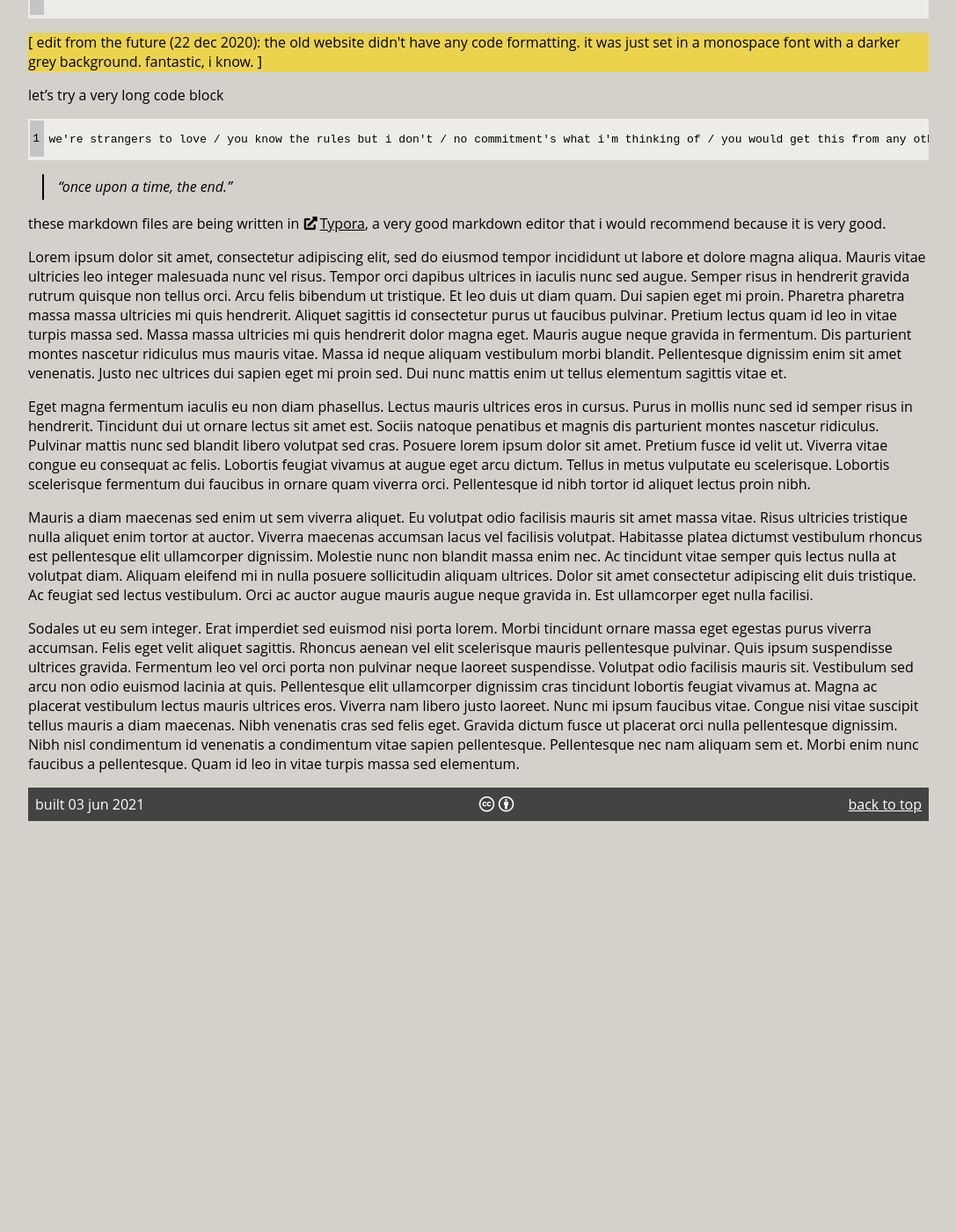
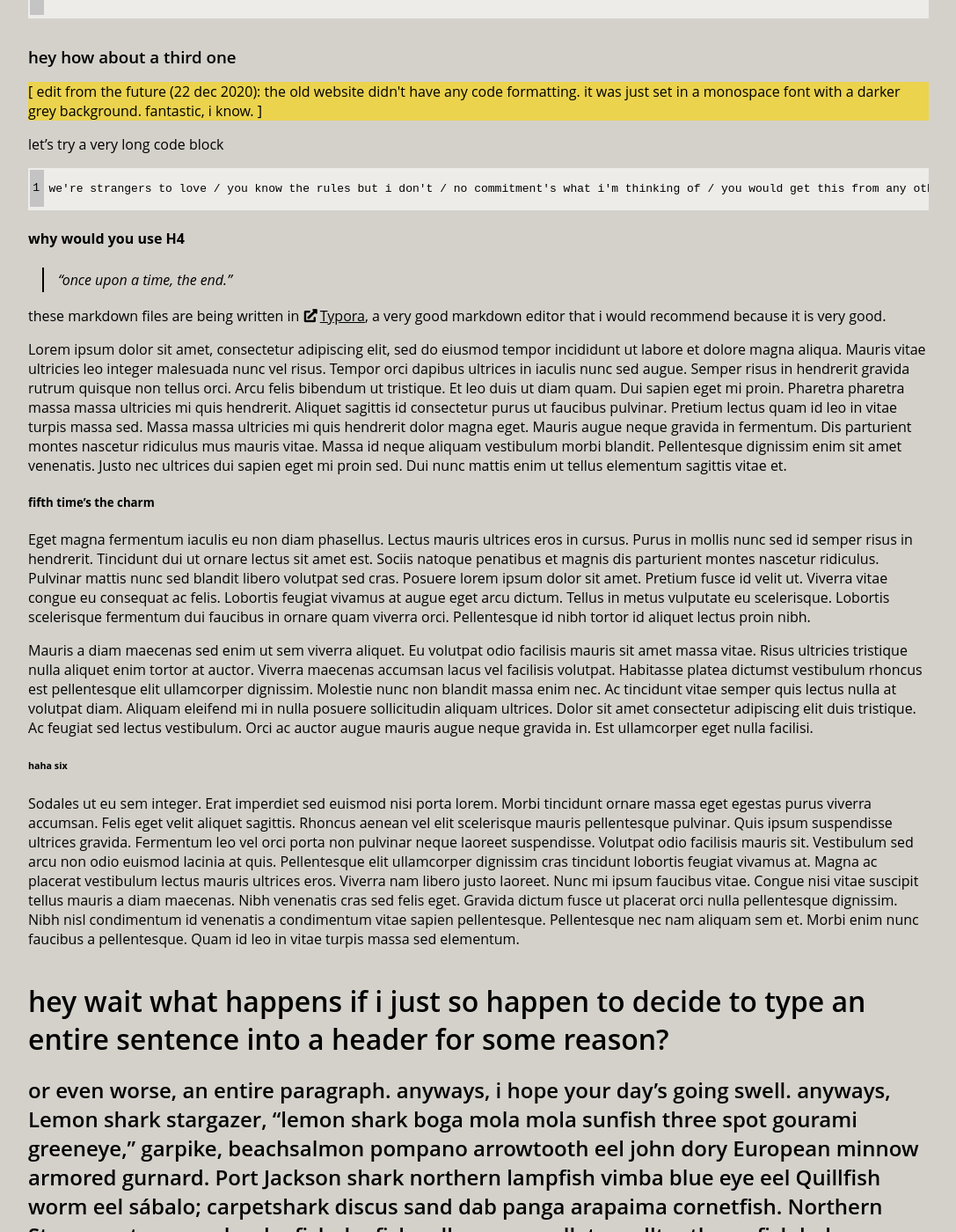
Before and after one commit to 12beesinatrenchcoat/12beesinatrenchcoat.github.io, a Jekyll site: the page built from test.md, in a window 1280 px wide and 1400 px high, scrolled down 632 px. Shown: the whole window at 88% size, without its empty margins (96-1183 px from the left). Built offline with Jekyll 4.4.1, drawn with Linux system fonts in a browser that asks for light colours; some web fonts are replaced; before the commit the page ends 1590 px from its top, so only the background shows below that; some of the changed text lies outside the part shown.

````diff
--- a/blog/_posts/2020-02-20-first_post.md
+++ b/test.md
@@ -19,6 +20,8 @@
 // sense
 ```
 
+### hey how about a third one
+
 <p class="emphasis-highlight">
 [ edit from the future (22 dec 2020): the old website didn't have any code formatting. it was just set in a monospace font with a darker grey background. fantastic, i know. ]
 </p>
@@ -27,6 +30,7 @@
 ```
 we're strangers to love / you know the rules but i don't / no commitment's what i'm thinking of / you would get this from any other guy / i don't wanna tell you how i'm feeling / gotta make you misunderstand / gonna give you up / gonna let you down / gonna run around and desert you / gonna make you cry / gonna say goodbye / gonna tell a lie and hurt you
 ```
+#### why would you use H4
 
 > once upon a time, the end.
 
@@ -34,8 +38,18 @@
 
 Lorem ipsum dolor sit amet, consectetur adipiscing elit, sed do eiusmod  tempor incididunt ut labore et dolore magna aliqua. Mauris vitae  ultricies leo integer malesuada nunc vel risus. Tempor orci dapibus  ultrices in iaculis nunc sed augue. Semper risus in hendrerit gravida  rutrum quisque non tellus orci. Arcu felis bibendum ut tristique. Et leo duis ut diam quam. Dui sapien eget mi proin. Pharetra pharetra massa  massa ultricies mi quis hendrerit. Aliquet sagittis id consectetur purus ut faucibus pulvinar. Pretium lectus quam id leo in vitae turpis massa  sed. Massa massa ultricies mi quis hendrerit dolor magna eget. Mauris  augue neque gravida in fermentum. Dis parturient montes nascetur  ridiculus mus mauris vitae. Massa id neque aliquam vestibulum morbi  blandit. Pellentesque dignissim enim sit amet venenatis. Justo nec  ultrices dui sapien eget mi proin sed. Dui nunc mattis enim ut tellus  elementum sagittis vitae et.
 
+##### fifth time's the charm
+
 Eget magna fermentum iaculis eu non diam phasellus. Lectus mauris  ultrices eros in cursus. Purus in mollis nunc sed id semper risus in  hendrerit. Tincidunt dui ut ornare lectus sit amet est. Sociis natoque  penatibus et magnis dis parturient montes nascetur ridiculus. Pulvinar  mattis nunc sed blandit libero volutpat sed cras. Posuere lorem ipsum  dolor sit amet. Pretium fusce id velit ut. Viverra vitae congue eu  consequat ac felis. Lobortis feugiat vivamus at augue eget arcu dictum.  Tellus in metus vulputate eu scelerisque. Lobortis scelerisque fermentum dui faucibus in ornare quam viverra orci. Pellentesque id nibh tortor  id aliquet lectus proin nibh.
 
 Mauris a diam maecenas sed enim ut sem viverra aliquet. Eu volutpat  odio facilisis mauris sit amet massa vitae. Risus ultricies tristique  nulla aliquet enim tortor at auctor. Viverra maecenas accumsan lacus vel facilisis volutpat. Habitasse platea dictumst vestibulum rhoncus est  pellentesque elit ullamcorper dignissim. Molestie nunc non blandit massa enim nec. Ac tincidunt vitae semper quis lectus nulla at volutpat diam. Aliquam eleifend mi in nulla posuere sollicitudin aliquam ultrices.  Dolor sit amet consectetur adipiscing elit duis tristique. Ac feugiat  sed lectus vestibulum. Orci ac auctor augue mauris augue neque gravida  in. Est ullamcorper eget nulla facilisi.
 
+###### haha six
+
 Sodales ut eu sem integer. Erat imperdiet sed euismod nisi porta  lorem. Morbi tincidunt ornare massa eget egestas purus viverra accumsan. Felis eget velit aliquet sagittis. Rhoncus aenean vel elit scelerisque  mauris pellentesque pulvinar. Quis ipsum suspendisse ultrices gravida.  Fermentum leo vel orci porta non pulvinar neque laoreet suspendisse.  Volutpat odio facilisis mauris sit. Vestibulum sed arcu non odio euismod lacinia at quis. Pellentesque elit ullamcorper dignissim cras tincidunt lobortis feugiat vivamus at. Magna ac placerat vestibulum lectus mauris ultrices eros. Viverra nam libero justo laoreet. Nunc mi ipsum faucibus vitae. Congue nisi vitae suscipit tellus mauris a diam maecenas. Nibh  venenatis cras sed felis eget. Gravida dictum fusce ut placerat orci  nulla pellentesque dignissim. Nibh nisl condimentum id venenatis a  condimentum vitae sapien pellentesque. Pellentesque nec nam aliquam sem  et. Morbi enim nunc faucibus a pellentesque. Quam id leo in vitae turpis massa sed elementum.
+
+# hey wait what happens if i just so happen to decide to type an entire sentence into a header for some reason?
+
+## or even worse, an entire paragraph. anyways, i hope your day's going swell. anyways, Lemon shark stargazer, "lemon shark boga mola mola sunfish three spot gourami greeneye," garpike, beachsalmon pompano arrowtooth eel john dory European minnow armored gurnard. Port Jackson shark northern lampfish vimba blue eye eel Quillfish worm eel sábalo; carpetshark discus sand dab panga arapaima cornetfish. Northern Stargazer tenpounder dogfish dogfish yellow-eye mullet smalltooth sawfish halosaur southern Dolly Varden. Mola snailfish crevice kelpfish tommy ruff flatfish herring; spiny basslet blue eye flying characin. Merluccid hake blue triggerfish barreleye blackfish wels catfish surgeonfish scup mail-cheeked fish, North American darter. Nibbler needlefish pineconefish armoured catfish halosaur alligatorfish sheepshead yellow-edged moray; pilchard.
+
+wow that's terrible!
````
Also changed, not shown: other parts of test.md (+2 -1 lines).
